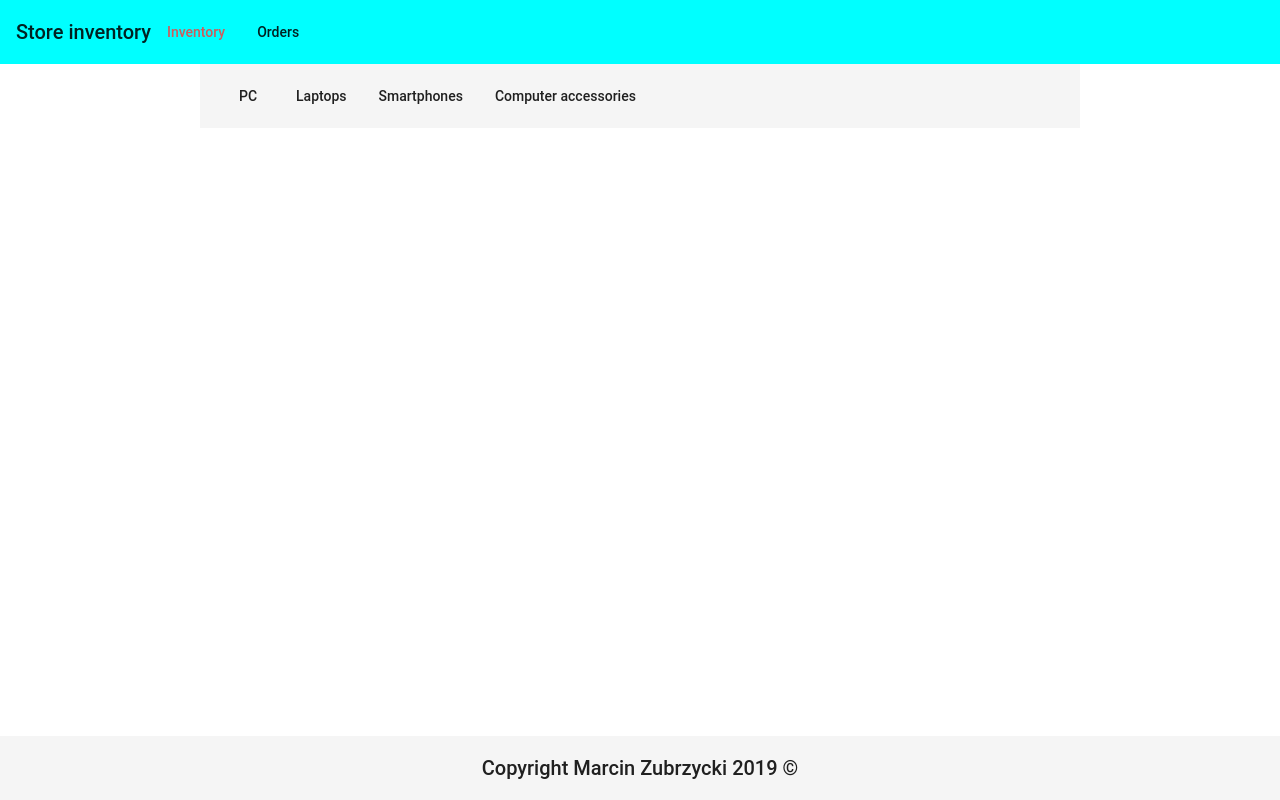
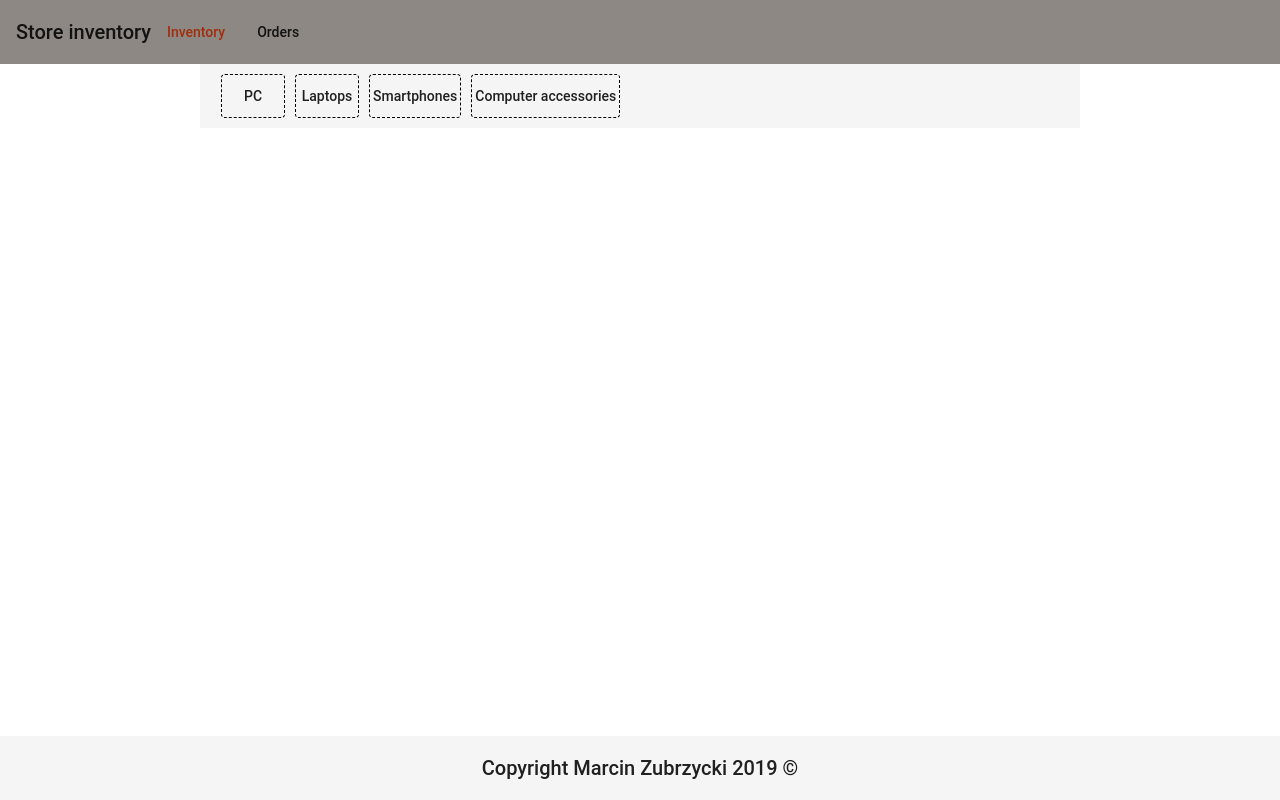
Before and after one commit to dulcrav/store-inventory-frontend, an Angular app: page /inventory in a window 1280 px wide. Built offline with nearby package versions, Linux system fonts and the light colour scheme.

Commit message:
added styling to inventory headers

```diff
--- a/src/app/header/header.component.css
+++ b/src/app/header/header.component.css
@@ -1,7 +1,7 @@
 * {
-    background-color: #00ffff;
+    background-color: #8d8883;
 }
 
 .active-link {
-    color: indianred;
+    color: rgb(160, 46, 12);
 }
--- a/src/app/inventory/inventory.component.css
+++ b/src/app/inventory/inventory.component.css
@@ -0,0 +1,10 @@
+a {
+    padding: 3px;
+    border: 1px dashed black;
+    margin-left: 5px;
+    margin-right: 5px;
+}
+
+.active-link {
+    background-color: rgb(207, 207, 207);
+}
--- a/src/app/inventory/inventory.component.html
+++ b/src/app/inventory/inventory.component.html
@@ -1,7 +1,7 @@
 <mat-toolbar>
-  <a mat-button routerLink="pcs" routerLinkActive="">PC</a>
-  <a mat-button routerLink="laptops" routerLinkActive="">Laptops</a>
-  <a mat-button routerLink="smartphones" routerLinkActive="">Smartphones</a>
-  <a mat-button routerLink="accessories" routerLinkActive="">Computer accessories</a>
+  <a mat-button routerLink="pcs" routerLinkActive="active-link">PC</a>
+  <a mat-button routerLink="laptops" routerLinkActive="active-link">Laptops</a>
+  <a mat-button routerLink="smartphones" routerLinkActive="active-link">Smartphones</a>
+  <a mat-button routerLink="accessories" routerLinkActive="active-link">Computer accessories</a>
 </mat-toolbar>
 <router-outlet></router-outlet>
```
